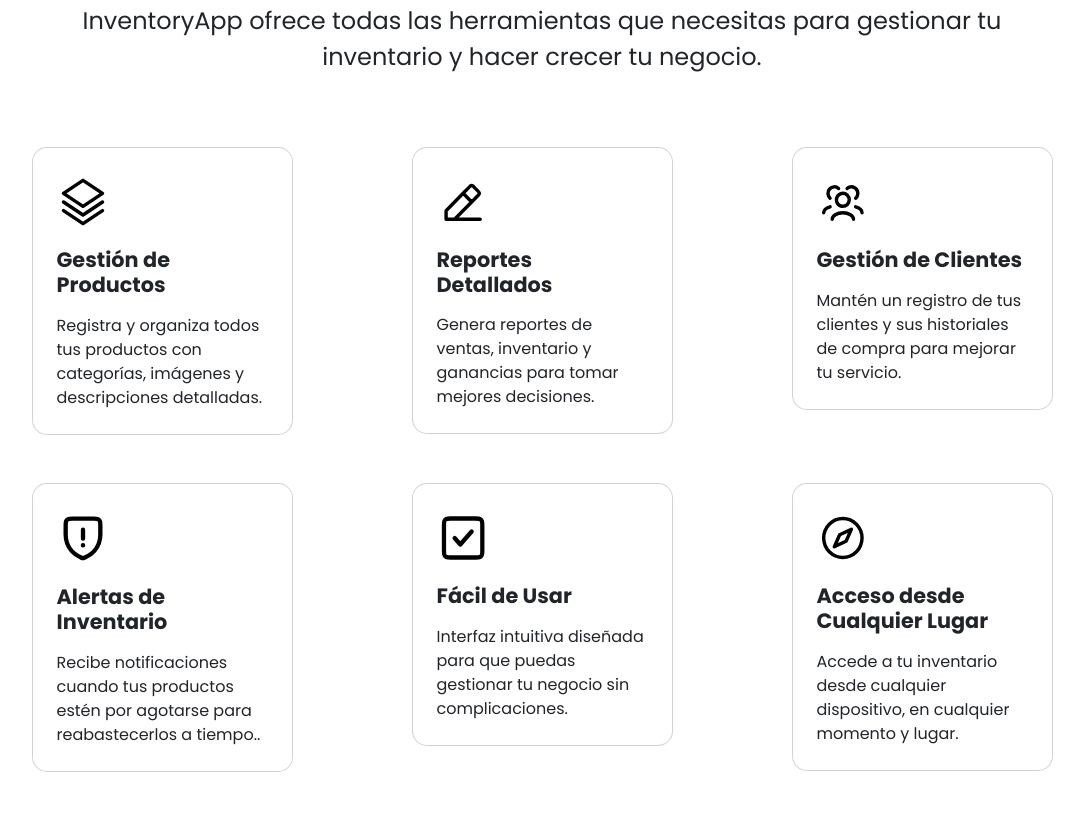
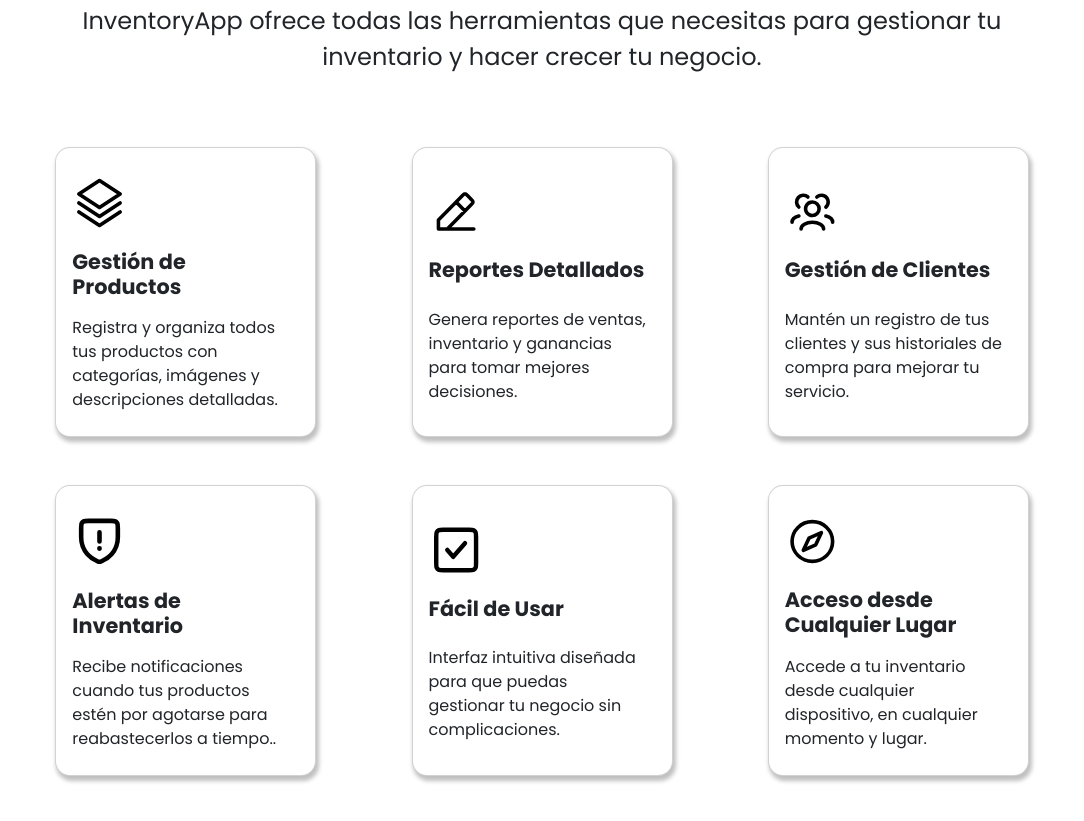
Before and after one commit to Cris-co-dev/front-end-inventoryApp, a plain HTML site: page index.html in a window 1280 px wide. Shown: the part 760-1581 px from the top of the page, without its empty margins (98-1182 px from the left). Drawn offline with Linux system fonts and the light colour scheme.

Commit message:
Actualizado: navegación y primeras secciones

```diff
--- a/css/app.css
+++ b/css/app.css
@@ -5,7 +5,7 @@
     --blanco: #ffffff;
     --azul-oscuro: #0D3041;
 
-    --drop-shadow: box-shadow: 2px 4px 4px 1px rgba(0,0,0,0.25);
+    --drop-shadow: 2px 4px 4px 1px rgba(0,0,0,0.25);
 }
 
 body {
@@ -110,8 +110,12 @@ a {
 }
 
 .card{
- box-shadow: var(--drop-shadow);
- border-radius: 15px 15px 15px 15px;
+    display: flex;
+    flex-direction: column;
+    justify-content: space-evenly;
+    height: 100%;
+    box-shadow: var(--drop-shadow);
+    border-radius: 15px 15px 15px 15px;
 }
 
 @media (min-width: 1600px)  {
--- a/index.html
+++ b/index.html
@@ -66,52 +66,60 @@
                         hacer crecer tu negocio.</p>
                 </div>
             </div>
-            <div class="row justify-content-center my-3">
+            <div class="row justify-content-evenly my-3">
                 <div class="col-3">
-                    <div class="p-4 card">
+                    <div class="ps-3 pe-4 py-4 card">
+                        <div>
                             <img src="./assets/img/gestion.svg" alt="Gestion icon" class="my-1 w-25">
                             <h3 class="my-3 special-title tx-bold">Gestión de Productos</h3>
+                        </div>
                         <p class="special-paragraph">Registra y organiza todos tus productos con categorías, imágenes y descripciones detalladas.</p>
                     </div>
                 </div>
-                <div class="col-1 p-0"></div>
                 <div class="col-3">
-                    <div class="p-4 card">
+                    <div class="ps-3 pe-4 py-4 card">
+                        <div>
                             <img src="./assets/img/reportes.svg" alt="Reportes icon" class="my-1 w-25">
                             <h3 class="my-3 special-title tx-bold">Reportes Detallados</h3>
+                        </div>
                         <p class="special-paragraph">Genera reportes de ventas, inventario y ganancias para tomar mejores decisiones.</p>
                     </div>
                 </div>
-                <div class="col-1 p-0"></div>
                 <div class="col-3">
-                    <div class="p-4 card">
+                    <div class="ps-3 pe-4 py-4 card">
+                        <div>
                             <img src="./assets/img/gestion-clientes.svg" alt="Gestion clientes icon" class="my-1 w-25">
                             <h3 class="my-3 special-title tx-bold">Gestión de Clientes</h3>
+                        </div>
                         <p class="special-paragraph">Mantén un registro de tus clientes y sus historiales de compra para mejorar tu servicio.</p>
                     </div>
                 </div>
             </div>
-            <div class="row justify-content-center my-5">
+            <div class="row justify-content-evenly my-5">
                 <div class="col-3">
-                    <div class="p-4 card">
+                    <div class="ps-3 pe-4 py-4 card">
+                        <div>
                             <img src="./assets/img/alertas.svg" alt="Gestion icon" class="my-1 w-25">
                             <h3 class="my-3 special-title tx-bold">Alertas de Inventario</h3>
+                        </div>
                         <p class="special-paragraph">Recibe notificaciones cuando tus productos estén por agotarse para reabastecerlos a tiempo..</p>
                     </div>
                 </div>
-                <div class="col-1 p-0"></div>
                 <div class="col-3">
-                    <div class="p-4 card">
+                    <div class="ps-3 pe-4 py-4 card">
+                        <div>
                             <img src="./assets/img/facil-check.svg" alt="Check icon" class="my-1 w-25">
                             <h3 class="my-3 special-title tx-bold">Fácil de Usar</h3>
+                        </div>
                         <p class="special-paragraph">Interfaz intuitiva diseñada para que puedas gestionar tu negocio sin complicaciones.</p>
                     </div>
                 </div>
-                <div class="col-1 p-0"></div>
                 <div class="col-3">
-                    <div class="p-4 card">
+                    <div class="ps-3 pe-4 py-4 card">
+                        <div>
                             <img src="./assets/img/cualquier-lugar.svg" alt="Brujula icon" class="my-1 w-25">
                             <h3 class="my-3 special-title tx-bold">Acceso desde Cualquier Lugar</h3>
+                        </div>
                         <p class="special-paragraph">Accede a tu inventario desde cualquier dispositivo, en cualquier momento y lugar.</p>
                     </div>
                 </div>
```
Lines whose indentation alone changed are shown as unchanged.
